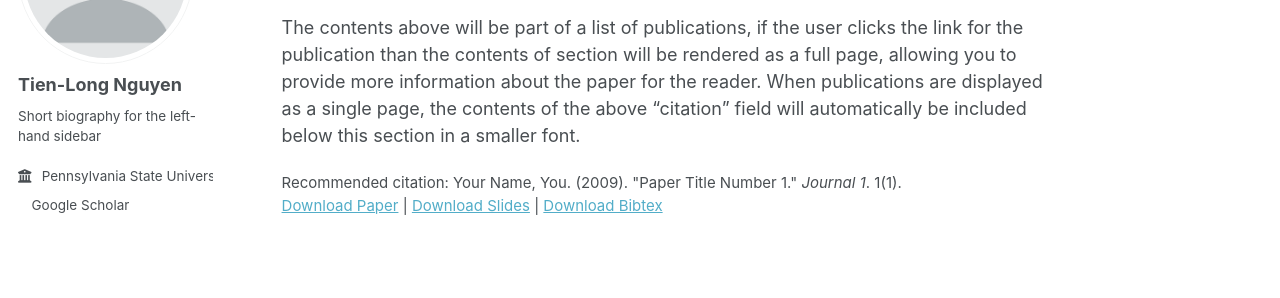
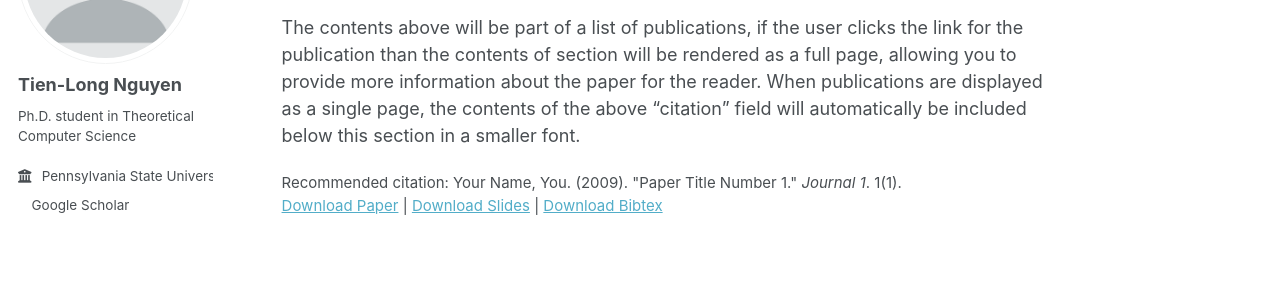
Before and after one commit to tienlonghungson/tienlonghungson.github.io, a Jekyll site: the page built from _publications/MPCRankAggregation.md, in a window 1280 px wide. Shown: the part 210-508 px from the top of the page. Built offline with Jekyll 4.4.1, drawn with Linux system fonts in a browser that asks for light colours; a style sheet for code colours, icons or effects is not loaded.

Commit message:
add bio in _config.yml, add category for a publication

```diff
--- a/_config.yml
+++ b/_config.yml
@@ -26,7 +26,7 @@
   avatar           : "profile.png"
   name             : "Tien-Long Nguyen"
   pronouns         : # example: "she/her"
-  bio              : "Short biography for the left-hand sidebar"
+  bio              : "Ph.D. student in Theoretical Computer Science"
   employer         : "Pennsylvania State University"
   uri              : # URL
 
```
Also changed, not shown: _publications/MPCRankAggregation.md (+1 -0 lines).
